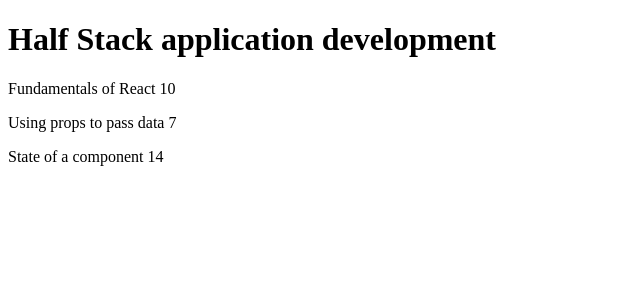
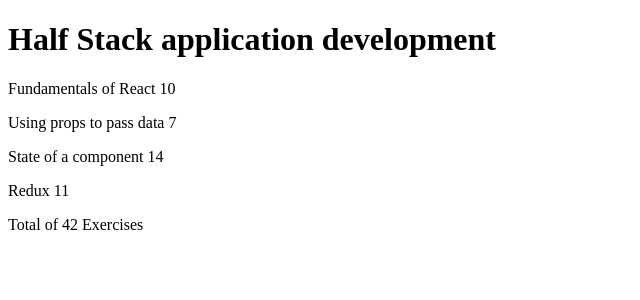
Before and after one commit to NavdeepKakrod/Part2, a React (Vite) app in the folder courseinfo/: page / in a window 1280 px wide. Shown: the top 300 px of the page, without its empty margins (0-640 px from the left). Built offline with nearby package versions, Linux system fonts and the light colour scheme.

Commit message:
Added Exercise 2.2

```diff
--- a/courseinfo/src/App.jsx
+++ b/courseinfo/src/App.jsx
@@ -19,6 +19,11 @@ const App = () => {
         name: 'State of a component',
         exercises: 14,
         id: 3
+      },
+      {
+        name: 'Redux',
+        exercises: 11,
+        id: 4
       }
     ]
   }
--- a/courseinfo/src/components/Course.jsx
+++ b/courseinfo/src/components/Course.jsx
@@ -1,8 +1,14 @@
 const Header = (props) => <h1>{props.name}</h1>
 
 const Content = (props) => (
+
   <div>
-    {props.parts.map(part => <Part key = {part.id} part={part}/>)}
+
+    {props.parts.map(part =>
+      <Part key = {part.id} part={part}/>
+      )
+    }
+
   </div>
 )
 
@@ -12,10 +18,21 @@ const Part = (props) => (
   </p>
 )
 
+
+const TotalExer = (props) => {
+  let total = 0 ;
+  props.parts.forEach(part => {total+=part.exercises});
+  return(<p>
+    Total of {total} Exercises
+  </p>)
+}
+
+
 const Course = (props) => (
   <>
     <Header name = {props.course.name}/>
     <Content parts = {props.course.parts}/>
+    <TotalExer parts = {props.course.parts}/>
   </>
 
 )
```
